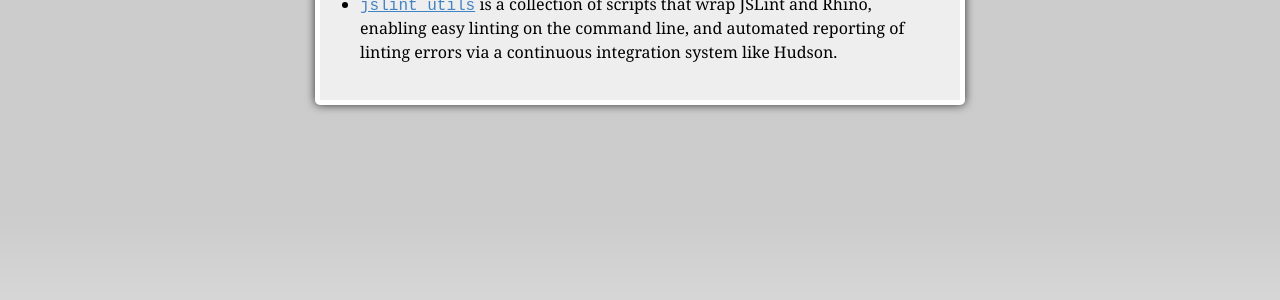
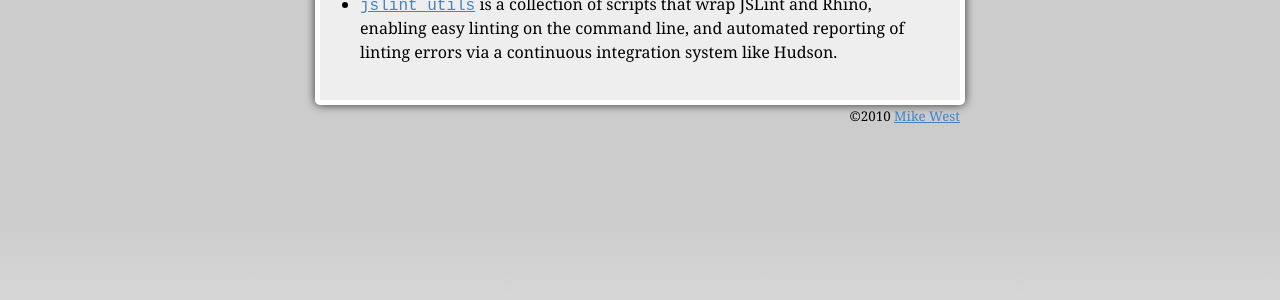
Before and after one commit to mikewest/mikewest.github.com, a Jekyll site: the page built from index.markdown, in a window 1280 px wide. Shown: the part 233-533 px from the top of the page. Built offline with Jekyll 4.4.1, drawn with Linux system fonts in a browser that asks for light colours; Markdown is read by kramdown in place of the engine named in the settings.

Commit message:
Adding copyright to homepage.

```diff
--- a/index.markdown
+++ b/index.markdown
@@ -17,3 +17,5 @@ Projects
 
 [static_gettext]: /static_gettext/
 [jslintutils]:    /jslint_utils/
+
+<small class="license">&copy;2010 <a href="http://mikewest.org/">Mike West</a></small>
```
